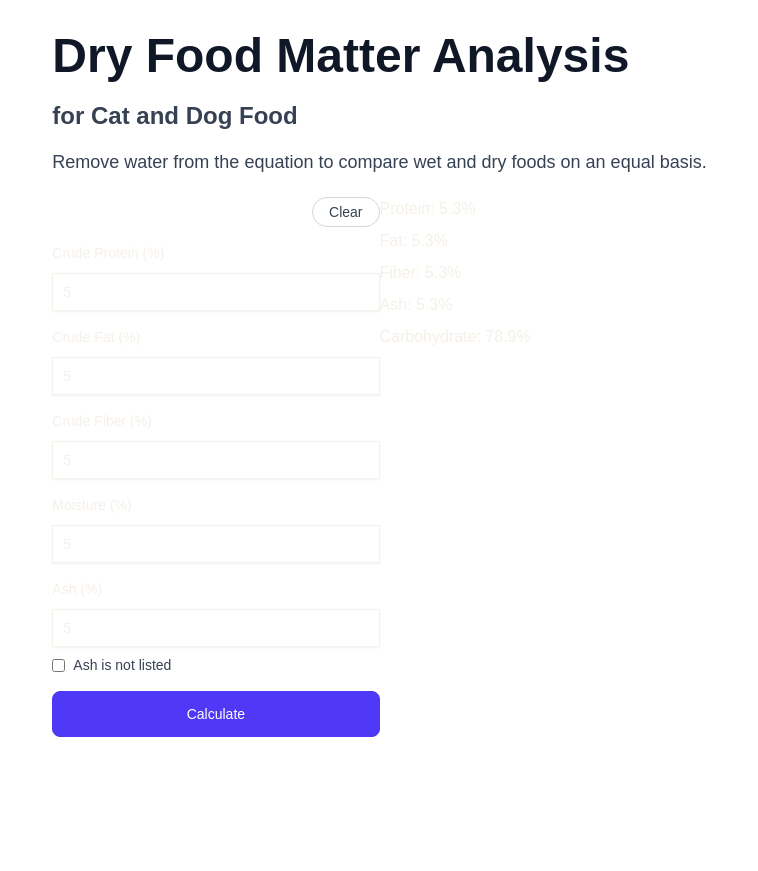
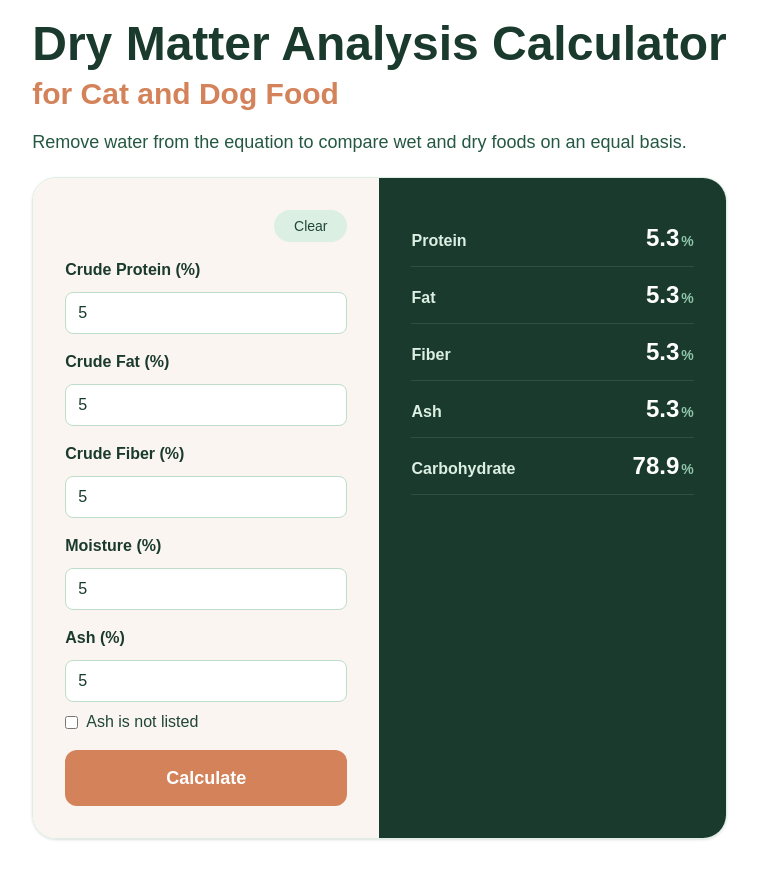
Before and after one commit to windcloak/dry-matter-analysis, a Next.js app: page / in a window 1280 px wide. Both pictures are taken after typing "5", "5", "5", "5", "5" into the empty fields and a click on the button "Calculate". Shown: the whole page, without its empty margins (253-1011 px from the left). Before the commit the page ends 800 px from the top, so only its background shows below. Built offline with nearby package versions, Linux system fonts and the light colour scheme.

Commit message:
Added styling

```diff
--- a/app/layout.tsx
+++ b/app/layout.tsx
@@ -14,7 +14,7 @@ const geistMono = Geist_Mono({
 
 export const metadata: Metadata = {
   title: "Dry Matter Analysis Calculator",
-  description: "Calculate the dry matter content of pet food",
+  description: "Convert guaranteed analysis of cat and dog food to dry matter basis and find the protein, fat, fiber, ash, and carbohydrate percentages.",
 };
 
 export default function RootLayout({ children }: LayoutProps<"/">) {
--- a/app/page.tsx
+++ b/app/page.tsx
@@ -16,7 +16,7 @@ const ESTIMATED_ASH = { dry: 6, wet: 3 };
 function Button() {
   return (
     <button
-      className="block w-full rounded-lg border border-indigo-600 bg-indigo-600 px-12 py-3 text-sm font-medium text-white transition-colors hover:bg-transparent hover:text-indigo-600"
+      className="block w-full rounded-xl bg-secondary-400 px-12 py-3.5 text-lg font-semibold text-white transition-colors hover:bg-secondary-500"
       type="submit"
     >
       Calculate
@@ -117,7 +117,7 @@ export default function Home() {
   const compositionItems = composition.map((item) => (
     <div key={item.id} className="flex flex-col">
       <label
-        className="block mb-2.5 text-sm font-medium text-heading"
+        className="block mb-2.5 text-base font-bold text-primary-900"
         htmlFor={item.id}
       >
         {item.title} (%)
@@ -133,7 +133,7 @@ export default function Home() {
           // this field changed, so its error may be fixed
           clearErrors(item.id);
         }}
-        className="bg-neutral-secondary-medium border border-default-medium text-heading text-sm rounded-base focus:ring-brand focus:border-brand block w-full px-2.5 py-2 shadow-xs placeholder:text-body"
+        className="block w-full rounded-lg border border-primary-200 bg-white px-3 py-2 text-base text-primary-900 focus:border-secondary-400 focus:outline-none focus:ring-2 focus:ring-secondary-400/40 disabled:bg-primary-50 disabled:text-primary-300"
         placeholder=""
         // when ash isn't listed, the ash input is greyed out and not required
         required={!(item.id === "ash" && ashNotListed)}
@@ -141,15 +141,16 @@ export default function Home() {
       />
 
       {errors[item.id] && (
-        <p className="mt-1 text-sm text-red-600">{errors[item.id]}</p>
+        <p className="mt-1 text-base text-red-600">{errors[item.id]}</p>
       )}
 
       {/* only render these extra controls under the Ash input */}
       {item.id === "ash" && (
         <div className="mt-2 space-y-2">
-          <label className="flex items-center gap-2 text-sm text-gray-700">
+          <label className="flex items-center gap-2 text-base text-primary-800">
             <input
               type="checkbox"
+              className="accent-secondary-400"
               checked={ashNotListed}
               onChange={(e) => {
                 setAshNotListed(e.target.checked);
@@ -161,7 +162,7 @@ export default function Home() {
 
           {/* Radio buttons only appear when the box is checked */}
           {ashNotListed && (
-            <div className="flex gap-4 pl-6 text-sm text-gray-700">
+            <div className="flex gap-4 pl-6 text-base text-primary-800">
               <label className="flex items-start gap-2">
                 <input
                   type="radio"
@@ -169,12 +170,12 @@ export default function Home() {
                   value="dry"
                   checked={foodType === "dry"}
                   onChange={() => setFoodType("dry")}
-                  className="mt-1"
+                  className="mt-1 accent-secondary-400"
                 />
                 <span>
                   Dry food
                   {/* the number comes from ESTIMATED_ASH, so it stays in sync */}
-                  <span className="block text-xs text-gray-500">
+                  <span className="block text-sm text-primary-600">
                     Uses a {ESTIMATED_ASH.dry}% ash estimate
                   </span>
                 </span>
@@ -186,12 +187,12 @@ export default function Home() {
                   value="wet"
                   checked={foodType === "wet"}
                   onChange={() => setFoodType("wet")}
-                  className="mt-1"
+                  className="mt-1 accent-secondary-400"
                 />
                 <span>
                   Wet food
                   {/* the number comes from ESTIMATED_ASH, so it stays in sync */}
-                  <span className="block text-xs text-gray-500">
+                  <span className="block text-sm text-primary-600">
                     Uses a {ESTIMATED_ASH.wet}% ash estimate
                   </span>
                 </span>
@@ -214,28 +215,35 @@ export default function Home() {
     : [];
 
   const resultItems = resultRows.map((result) => (
-    <li key={result.name}>
-      {result.name}: {result.value.toFixed(1)}%
+    <li
+      key={result.name}
+      className="flex items-baseline justify-between border-b border-white/10 py-3"
+    >
+      <span className="text-md font-bold text-primary-100">{result.name}</span>
+      <span className="text-2xl font-semibold text-white">
+        {result.value.toFixed(1)}
+        <span className="ml-0.5 text-sm text-primary-300">%</span>
+      </span>
     </li>
   ));
 
   return (
-    <main className="max-w-5xl mx-auto px-4 py-3">
+    <main className="max-w-5xl mx-auto px-4 py-3 text-primary-900">
       <div>
-        <h1 className="text-4xl font-bold text-gray-900 sm:text-5xl py-5">
-          Dry Food Matter Analysis
+        <h1 className="text-4xl font-bold text-primary-900 sm:text-5xl py-2">
+          Dry Matter Analysis Calculator
         </h1>
-        <h2 className="text-2xl font-bold text-gray-700">
+        <h2 className="text-3xl font-bold text-secondary-400">
           for Cat and Dog Food
         </h2>
-        <p className="mt-4 text-base text-pretty text-gray-700 sm:text-lg/relaxed">
+        <p className="mt-4 text-base text-pretty text-primary-700 sm:text-lg/relaxed">
           Remove water from the equation to compare wet and dry foods on an
           equal basis.
         </p>
       </div>
 
-      <div className="grid md:grid-cols-2 py-5">
-        <div className="flex flex-col">
+      <div className="grid md:grid-cols-2 my-5 overflow-hidden rounded-3xl border border-primary-100 shadow-sm">
+        <div className="flex flex-col bg-secondary-50 p-8">
           <form
             noValidate
             className="w-full max-w-sm mx-auto space-y-4"
@@ -246,7 +254,7 @@ export default function Home() {
               <button
                 type="button"
                 onClick={handleClear}
-                className="rounded-full border border-gray-300 px-4 py-1 text-sm text-gray-700 hover:bg-gray-100"
+                className="rounded-full bg-primary-100 px-5 py-1.5 text-sm font-medium text-primary-800 transition-colors hover:bg-primary-200"
               >
                 Clear
               </button>
@@ -255,10 +263,10 @@ export default function Home() {
             <Button />
           </form>
         </div>
-        <div className="flex flex-col">
-          {results && <ul className="space-y-2">{resultItems}</ul>}
+        <div className="flex flex-col bg-primary-900 p-8 text-white">
+          {results && <ul>{resultItems}</ul>}
           {results && results.carbs < 0 && (
-            <p className="mt-4 text-sm">
+            <p className="mt-4 text-sm text-primary-200">
               Carbohydrates came out below 0%. Protein and fat on the label are
               minimums, and fiber, moisture and ash are maximums, so the numbers
               can add up to more than 100%. This food is very low in
```
